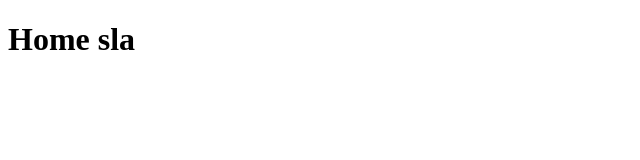
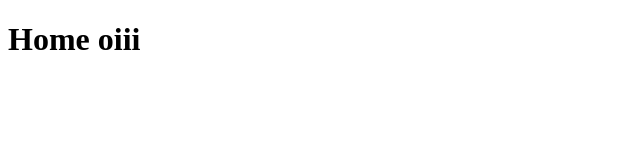
Before and after one commit to GabbFlor/Instalar, a React (Vite) app: page / in a window 1280 px wide. Shown: the top 160 px of the page, without its empty margins (0-640 px from the left). Built offline with nearby package versions, Linux system fonts and the light colour scheme.

Commit message:
Primeiro Commit
oi, primeiro commit!

```diff
--- a/src/routes/Home.jsx
+++ b/src/routes/Home.jsx
@@ -6,11 +6,12 @@ const Home = () => {
             {/* header aqui */}
 
             <main>
-                <h1>Home sla</h1>
+                <h1>Home oiii</h1>
             </main>
 
             {/* footer aqui */}
         </div>
+
     )
 }
 
```
